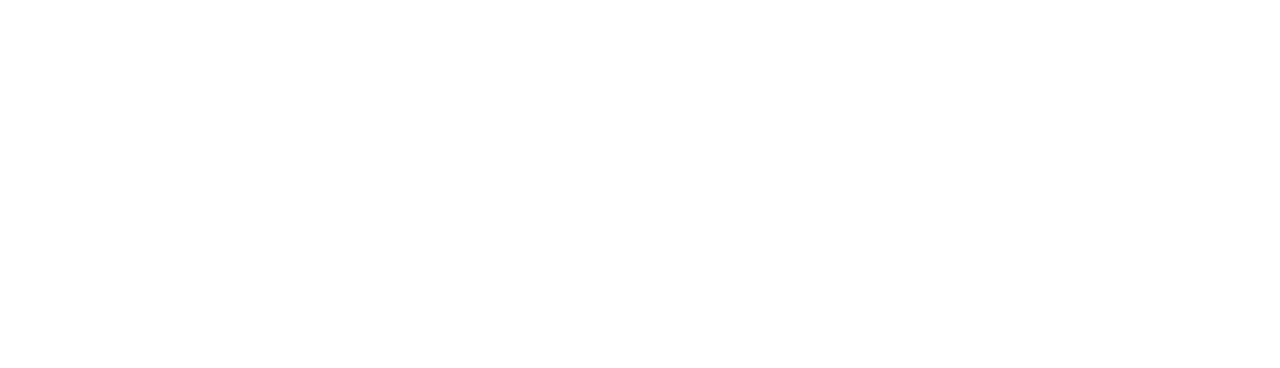
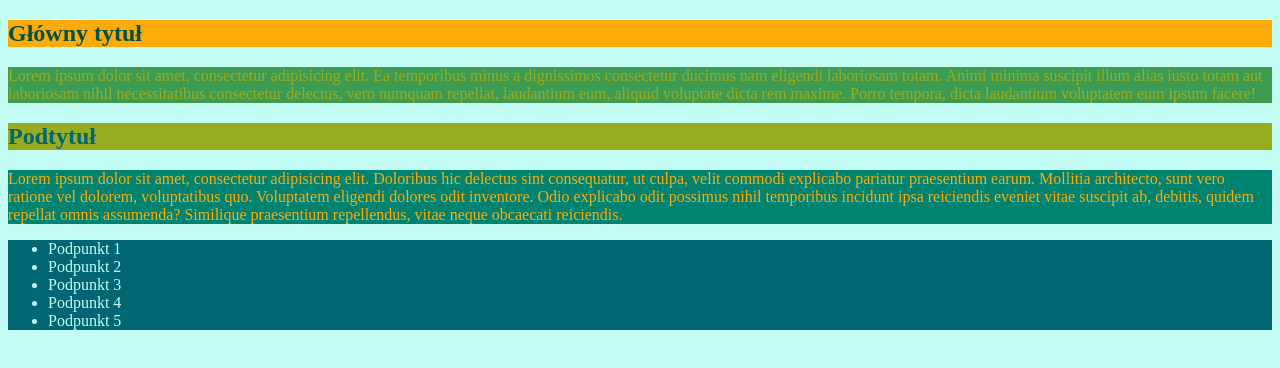
Before and after one commit to agacik/css-podstawy, a plain HTML site: page 20-kolory-tla-i-czcionek/index.html in a window 1280 px wide. Drawn offline with Linux system fonts and the light colour scheme.

Commit message:
Zakończenie pracy przy zadaniu "20-kolory-tla-i-czcionek".

```diff
--- a/20-kolory-tla-i-czcionek/css/style.css
+++ b/20-kolory-tla-i-czcionek/css/style.css
@@ -0,0 +1,23 @@
+body {
+    background-color: #C3FCF2;
+}
+
+h1 {
+    background-color: #FCAB0B;
+}
+
+h2 {
+    background-color: #98AC20;
+}
+
+p {
+    background-color: #3D9C52;
+}
+
+p:nth-of-type(2) {
+    background-color: #008371;
+}
+
+ul {
+    background-color: #006673;
+}
--- a/20-kolory-tla-i-czcionek/css/text.css
+++ b/20-kolory-tla-i-czcionek/css/text.css
@@ -0,0 +1,19 @@
+h1 {
+    color: #005248;
+}
+
+h2 {
+    color: #006673;;
+}
+
+p {
+    color: #98AC20;
+}
+
+p:nth-of-type(2) {
+    color: #FCAB0B;
+}
+
+ul {
+    color: #C3FCF2;
+}
--- a/20-kolory-tla-i-czcionek/index.html
+++ b/20-kolory-tla-i-czcionek/index.html
@@ -1,12 +1,32 @@
 <!DOCTYPE html>
 <html lang="en">
+
 <head>
     <meta charset="UTF-8">
     <link rel="stylesheet" href="css/style.css">
     <link rel="stylesheet" href="css/text.css">
     <title>20-kolory-tla-i-czcionek</title>
 </head>
+
 <body>
+    <section>
 
+        <h1>Główny tytuł</h1>
+
+        <p>Lorem ipsum dolor sit amet, consectetur adipisicing elit. Ea temporibus minus a dignissimos consectetur ducimus nam eligendi laboriosam totam. Animi minima suscipit illum alias iusto totam aut laboriosam nihil necessitatibus consectetur delectus, vero numquam repellat, laudantium eum, aliquid voluptate dicta rem maxime. Porro tempora, dicta laudantium voluptatem eum ipsum facere!</p>
+
+        <h2>Podtytuł</h2>
+        <p>Lorem ipsum dolor sit amet, consectetur adipisicing elit. Doloribus hic delectus sint consequatur, ut culpa, velit commodi explicabo pariatur praesentium earum. Mollitia architecto, sunt vero ratione vel dolorem, voluptatibus quo. Voluptatem eligendi dolores odit inventore. Odio explicabo odit possimus nihil temporibus incidunt ipsa reiciendis eveniet vitae suscipit ab, debitis, quidem repellat omnis assumenda? Similique praesentium repellendus, vitae neque obcaecati reiciendis.</p>
+
+        <ul>
+            <li>Podpunkt 1</li>
+            <li>Podpunkt 2</li>
+            <li>Podpunkt 3</li>
+            <li>Podpunkt 4</li>
+            <li>Podpunkt 5</li>
+        </ul>
+
+    </section>
 </body>
+
 </html>
```
